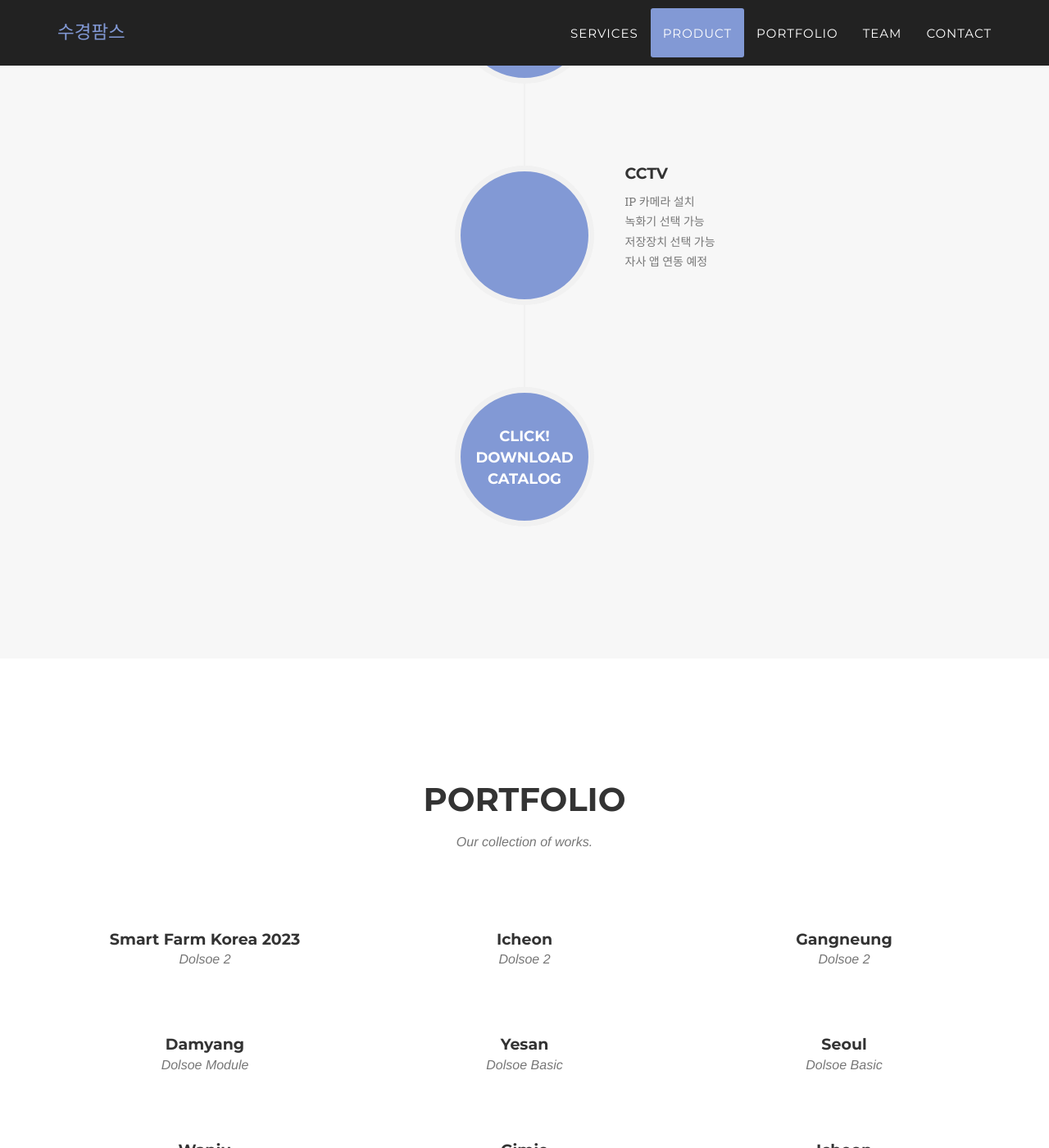
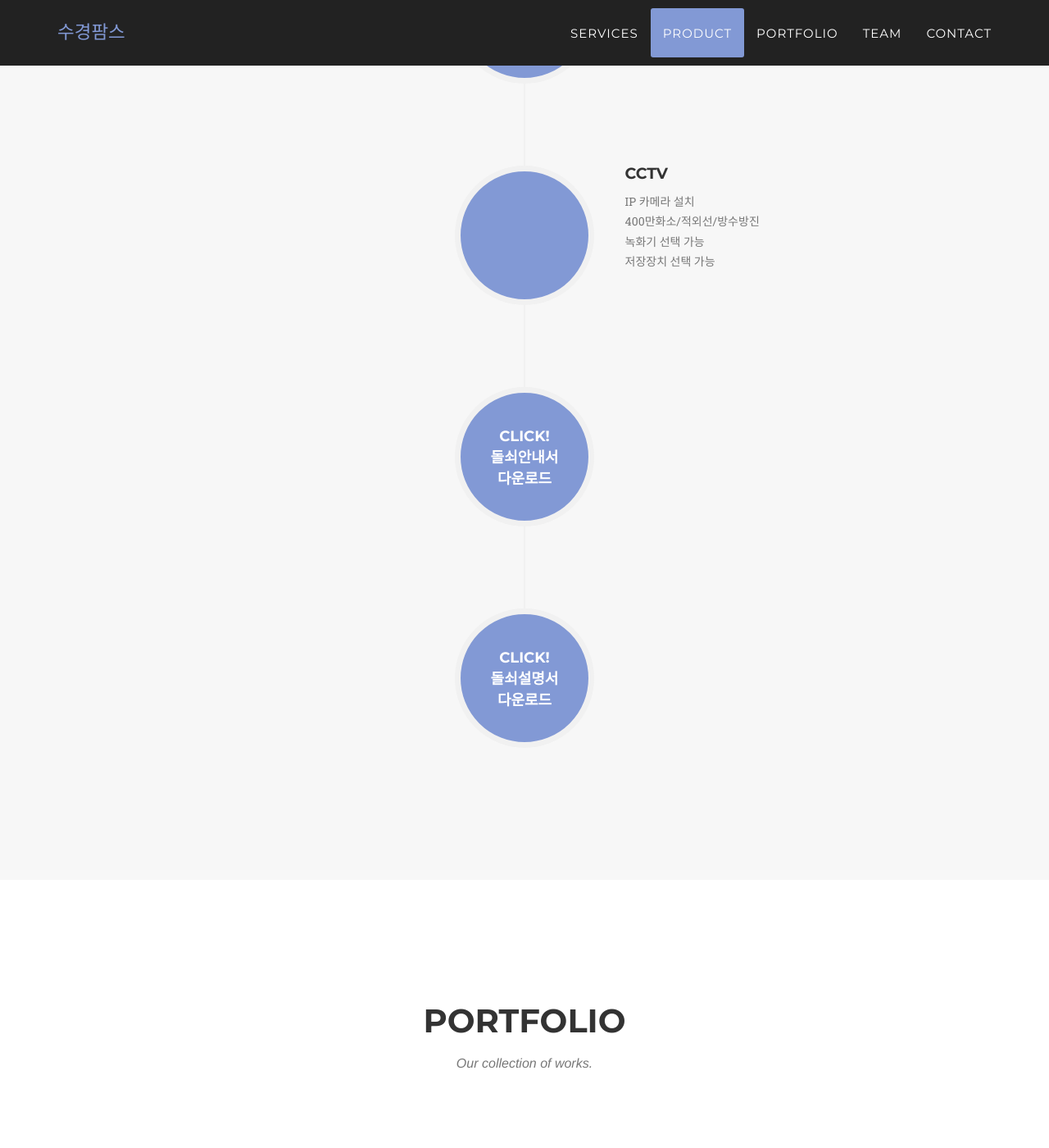
Before and after one commit to sookyungfarms/sookyungfarms.github.io, a Jekyll site: the page built from _posts/2024-05-02-project-8.markdown, in a window 1280 px wide and 1400 px high, scrolled down 2599 px. Shown: the whole window at 82% size. Built offline with Jekyll 4.4.1, drawn with Linux system fonts in a browser that asks for light colours; some web fonts are replaced.

Commit message:
add manual

```diff
--- a/_includes/product.html
+++ b/_includes/product.html
@@ -62,15 +62,22 @@
                                     <h4 class="subheading"></h4>
                                 </div>
                                 <div class="timeline-body">
-                                    <p class="text-muted">IP 카메라 설치<br>녹화기 선택 가능<br>저장장치 선택 가능<br>자사 앱 연동 예정</p>
+                                    <p class="text-muted">IP 카메라 설치<br>400만화소/적외선/방수방진<br>녹화기 선택 가능<br>저장장치 선택 가능</p>
                                 </div>
                             </div>
                         </li>
                         <li class="timeline-inverted">
                             <a href="/download/ds2_catalog.pdf"><div class="timeline-image">
                                 <h4>Click!
-                                    <br>Download
-                                    <br>Catalog</h4>
+                                    <br>돌쇠안내서
+                                    <br>다운로드</h4>
+                            </div></a>
+                        </li>
+                        <li class="timeline-inverted">
+                            <a href="/download/ds2_manual.pdf"><div class="timeline-image">
+                                <h4>Click!
+                                    <br>돌쇠설명서
+                                    <br>다운로드</h4>
                             </div></a>
                         </li>
                     </ul>
--- a/_posts/2024-05-02-project-8.markdown
+++ b/_posts/2024-05-02-project-8.markdown
@@ -10,6 +10,6 @@ alt: image-alt
 project-date: May 2023
 client: Icheon
 category: Smart Farm
-description: 경기 이천 돌쇠 베이직 원격 18구 + CCTV 설치
+description: 경기 이천 돌쇠 베이직 원격 18구 + 24구 + CCTV 설치
 
 ---
```
Also changed, not shown: img/portfolio/8-2backup.jpg (renamed from img/portfolio/8-2.jpg), img/portfolio/8.jpg, img/portfolio/8backup.jpg (added), 1 other file.
